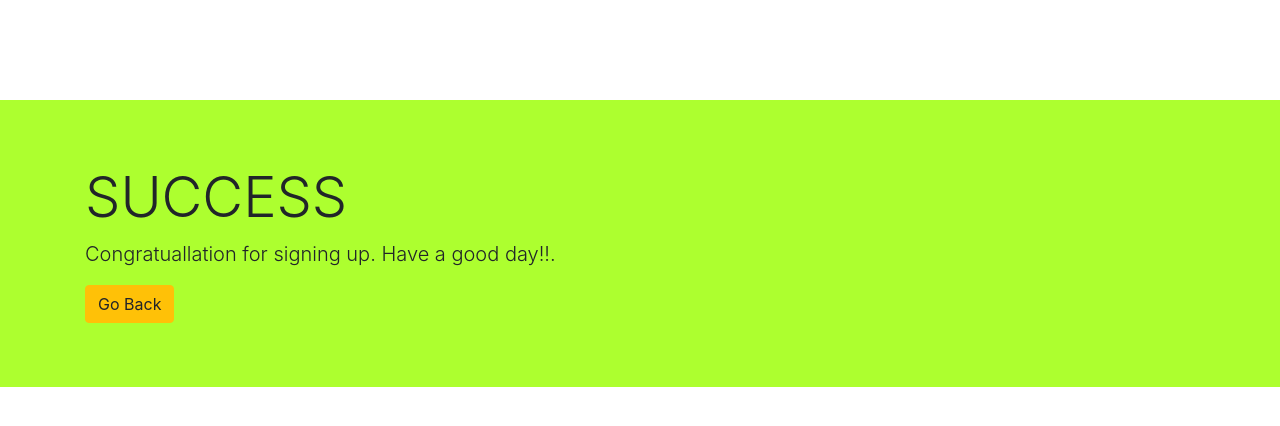
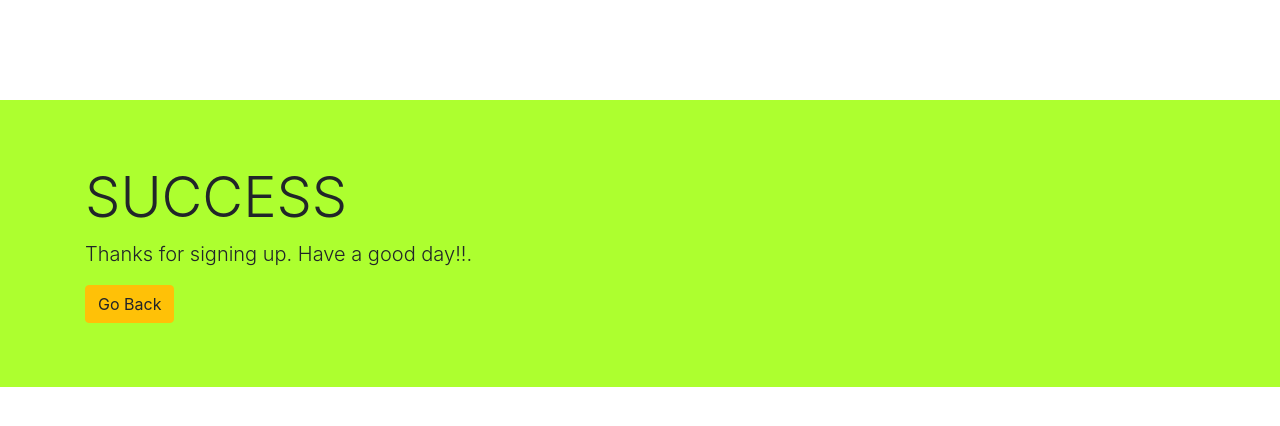
Before and after one commit to theBeginner86/newsletter-app, a website: page public/static/success.html in a window 1280 px wide. Drawn offline with nearby package versions, Linux system fonts and the light colour scheme; files that its build step writes are made by us from their sources.

Commit message:
Typos corrected

```diff
--- a/public/static/success.html
+++ b/public/static/success.html
@@ -14,7 +14,7 @@
         <div class="container">
 
           <h1 class="display-4">SUCCESS</h1>
-          <p class="lead">Congratuallation for signing up. Have a good day!!.</p>
+          <p class="lead">Thanks for signing up. Have a good day!!.</p>
 
           <form action="/success" method="POST">
             <button type="submit" class="btn btn-warning">Go Back</button>
```
